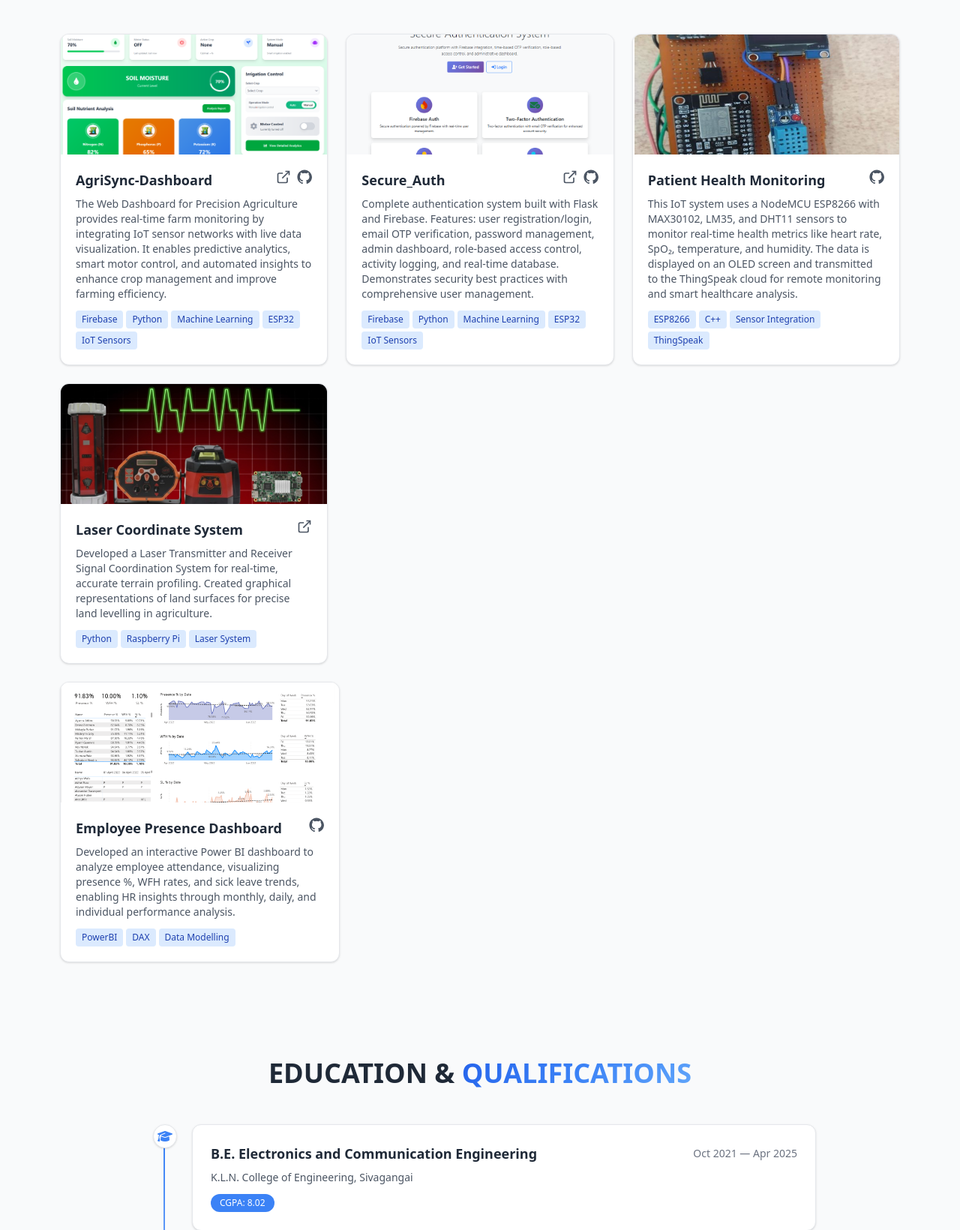
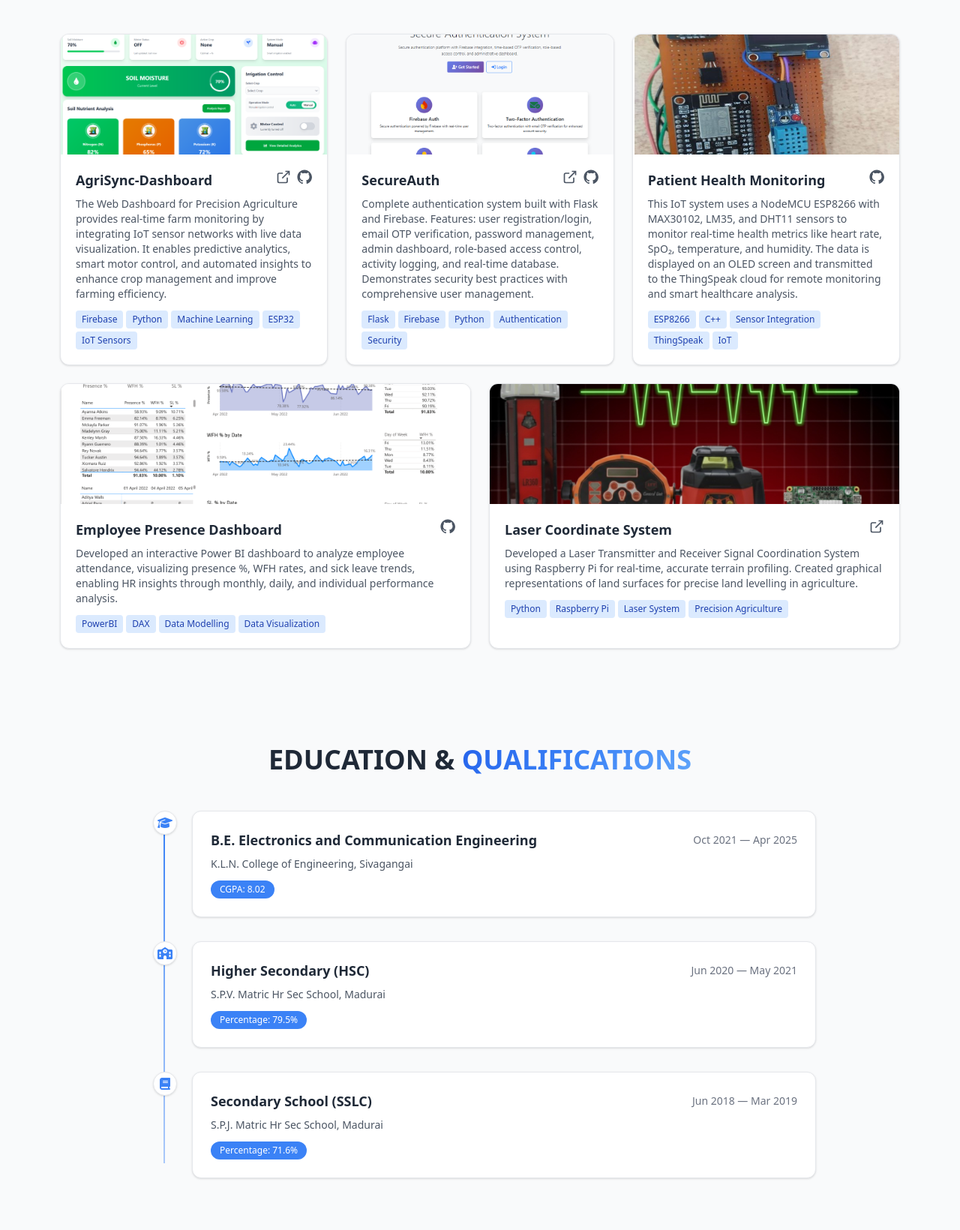
Before and after one commit to Prasanna-NR/Portfolio_Prasanna, a Flask app: page / in a window 1280 px wide. Shown: the part 1912-3552 px from the top of the page at 75% size. Run offline with Flask 3, Linux system fonts and the light colour scheme; some libraries are stand-ins or nearby versions.

Commit message:
Updated portfolio with correct projects order

```diff
--- a/templates/index.html
+++ b/templates/index.html
@@ -228,10 +228,10 @@
   <div class="space-y-6">
     <!-- First Row - 3 Projects -->
     <div class="grid md:grid-cols-3 gap-6">
-          <!-- Project 1 (AgriSync-Dashboard) -->
+      <!-- Project 1: AgriSync-Dashboard -->
       <article class="bg-white dark:bg-gray-800 rounded-xl shadow overflow-hidden border border-gray-200 dark:border-gray-700 transition-all duration-300 hover:scale-105">
         <div class="h-40 bg-gray-100 dark:bg-gray-700 relative">
-              <img src="{{ url_for('static', filename='images/Agrisync.png') }}" alt="Project1" class="w-full h-full object-cover">
+          <img src="{{ url_for('static', filename='images/Agrisync.png') }}" alt="AgriSync-Dashboard" class="w-full h-full object-cover">
         </div>
         <div class="p-5">
           <div class="flex justify-between items-start mb-2">
@@ -251,8 +251,7 @@
               </a>
             </div>
           </div>
-              <p class="text-sm text-gray-600 dark:text-gray-300 leading-justify">The Web Dashboard for Precision Agriculture provides real-time farm monitoring by integrating IoT sensor networks with live data visualization.
-                It enables predictive analytics, smart motor control, and automated insights to enhance crop management and improve farming efficiency.</p>
+          <p class="text-sm text-gray-600 dark:text-gray-300 leading-justify">The Web Dashboard for Precision Agriculture provides real-time farm monitoring by integrating IoT sensor networks with live data visualization. It enables predictive analytics, smart motor control, and automated insights to enhance crop management and improve farming efficiency.</p>
           <div class="mt-3 flex flex-wrap gap-1">
             <span class="px-2 py-1 bg-blue-100 dark:bg-blue-900 text-blue-800 dark:text-blue-200 rounded text-xs">Firebase</span>
             <span class="px-2 py-1 bg-blue-100 dark:bg-blue-900 text-blue-800 dark:text-blue-200 rounded text-xs">Python</span>
@@ -263,14 +262,14 @@
         </div>
       </article>
 
-
+      <!-- Project 2: SecureAuth -->
       <article class="bg-white dark:bg-gray-800 rounded-xl shadow overflow-hidden border border-gray-200 dark:border-gray-700 transition-all duration-300 hover:scale-105">
         <div class="h-40 bg-gray-100 dark:bg-gray-700 relative">
-              <img src="{{ url_for('static', filename='images/secureauth.png') }}" alt="Project1" class="w-full h-full object-cover">
+          <img src="{{ url_for('static', filename='images/secureauth.png') }}" alt="SecureAuth" class="w-full h-full object-cover">
         </div>
         <div class="p-5">
           <div class="flex justify-between items-start mb-2">
-                <h3 class="text-lg font-semibold text-gray-800 dark:text-white">Secure_Auth</h3>
+            <h3 class="text-lg font-semibold text-gray-800 dark:text-white">SecureAuth</h3>
             <div class="flex gap-2">
               <a href="https://secureauth-app.vercel.app/" target="_blank" class="text-gray-600 hover:text-blue-600 dark:text-gray-400 dark:hover:text-blue-400 transition-colors" title="Live Website">
                 <svg width="20" height="20" viewBox="0 0 24 24" fill="none" stroke="currentColor" stroke-width="2">
@@ -288,19 +287,19 @@
           </div>
           <p class="text-sm text-gray-600 dark:text-gray-300 leading-justify">Complete authentication system built with Flask and Firebase. Features: user registration/login, email OTP verification, password management, admin dashboard, role-based access control, activity logging, and real-time database. Demonstrates security best practices with comprehensive user management.</p>
           <div class="mt-3 flex flex-wrap gap-1">
+            <span class="px-2 py-1 bg-blue-100 dark:bg-blue-900 text-blue-800 dark:text-blue-200 rounded text-xs">Flask</span>
             <span class="px-2 py-1 bg-blue-100 dark:bg-blue-900 text-blue-800 dark:text-blue-200 rounded text-xs">Firebase</span>
             <span class="px-2 py-1 bg-blue-100 dark:bg-blue-900 text-blue-800 dark:text-blue-200 rounded text-xs">Python</span>
-                <span class="px-2 py-1 bg-blue-100 dark:bg-blue-900 text-blue-800 dark:text-blue-200 rounded text-xs">Machine Learning</span>
-                <span class="px-2 py-1 bg-blue-100 dark:bg-blue-900 text-blue-800 dark:text-blue-200 rounded text-xs">ESP32</span>
-                <span class="px-2 py-1 bg-blue-100 dark:bg-blue-900 text-blue-800 dark:text-blue-200 rounded text-xs">IoT Sensors</span>
+            <span class="px-2 py-1 bg-blue-100 dark:bg-blue-900 text-blue-800 dark:text-blue-200 rounded text-xs">Authentication</span>
+            <span class="px-2 py-1 bg-blue-100 dark:bg-blue-900 text-blue-800 dark:text-blue-200 rounded text-xs">Security</span>
           </div>
         </div>
       </article>
 
-          <!-- Project 3 (Patient Health Monitoring) -->
+      <!-- Project 3: Patient Health Monitoring -->
       <article class="bg-white dark:bg-gray-800 rounded-xl shadow overflow-hidden border border-gray-200 dark:border-gray-700 transition-all duration-300 hover:scale-105">
         <div class="h-40 bg-gray-100 dark:bg-gray-700 relative">
-              <img src="{{ url_for('static', filename='images/mini_project.png') }}" alt="PatientHealth" class="w-full h-full object-cover">
+          <img src="{{ url_for('static', filename='images/mini_project.png') }}" alt="Patient Health Monitoring" class="w-full h-full object-cover">
         </div>
         <div class="p-5">
           <div class="flex justify-between items-start mb-2">
@@ -319,14 +318,42 @@
             <span class="px-2 py-1 bg-blue-100 dark:bg-blue-900 text-blue-800 dark:text-blue-200 rounded text-xs">C++</span>
             <span class="px-2 py-1 bg-blue-100 dark:bg-blue-900 text-blue-800 dark:text-blue-200 rounded text-xs">Sensor Integration</span>
             <span class="px-2 py-1 bg-blue-100 dark:bg-blue-900 text-blue-800 dark:text-blue-200 rounded text-xs">ThingSpeak</span>
+            <span class="px-2 py-1 bg-blue-100 dark:bg-blue-900 text-blue-800 dark:text-blue-200 rounded text-xs">IoT</span>
+          </div>
+        </div>
+      </article>
+    </div>
+
+    <!-- Second Row - 2 Projects -->
+    <div class="grid md:grid-cols-2 gap-6">
+      <!-- Project 4: Employee Presence Dashboard -->
+      <article class="bg-white dark:bg-gray-800 rounded-xl shadow overflow-hidden border border-gray-200 dark:border-gray-700 transition-all duration-300 hover:scale-105">
+        <div class="h-40 bg-gray-100 dark:bg-gray-700 relative">
+          <img src="{{ url_for('static', filename='images/power_BI.png') }}" alt="Employee Presence Dashboard" class="w-full h-full object-cover">
+        </div>
+        <div class="p-5">
+          <div class="flex justify-between items-start mb-2">
+            <h3 class="text-lg font-semibold text-gray-800 dark:text-white">Employee Presence Dashboard</h3>
+            <a href="https://github.com/Prasanna-NR/Employee_Presence_Analysis" target="_blank" class="text-gray-600 hover:text-gray-900 dark:text-gray-400 dark:hover:text-white transition-colors" title="View on GitHub">
+              <svg width="20" height="20" viewBox="0 0 24 24" fill="currentColor">
+                <path d="M12 .5C5.65.5.5 5.66.5 12.01c0 5.12 3.32 9.46 7.94 10.98.58.1.79-.25.79-.56 0-.28-.01-1.02-.01-2-3.23.71-3.91-1.56-3.91-1.56-.53-1.36-1.28-1.72-1.28-1.72-1.05-.72.08-.71.08-.71 1.17.08 1.79 1.2 1.79 1.2 1.03 1.76 2.7 1.25 3.36.96.11-.75.4-1.25.72-1.54-2.58-.29-5.29-1.29-5.29-5.74 0-1.27.46-2.31 1.22-3.13-.12-.3-.53-1.52.12-3.17 0 0 .99-.32 3.25 1.19a11.2 11.2 0 0 1 5.91 0c2.26-1.51 3.24-1.19 3.24-1.19.65 1.65.24 2.87.12 3.17.76.82 1.22 1.86 1.22 3.13 0 4.46-2.72 5.44-5.31 5.72.41.35.77 1.05.77 2.12 0 1.53-.01 2.77-.01 3.15 0 .31.21.67.80.56 4.62-1.52 7.94-5.86 7.94-10.98C23.5 5.66 18.35.5 12 .5z"/>
+              </svg>
+            </a>
+          </div>
+          <p class="text-sm text-gray-600 dark:text-gray-300 leading-justify">Developed an interactive Power BI dashboard to analyze employee attendance, visualizing presence %, WFH rates, and sick leave trends, enabling HR insights through monthly, daily, and individual performance analysis.</p>
+          <div class="mt-3 flex flex-wrap gap-1">
+            <span class="px-2 py-1 bg-blue-100 dark:bg-blue-900 text-blue-800 dark:text-blue-200 rounded text-xs">PowerBI</span>
+            <span class="px-2 py-1 bg-blue-100 dark:bg-blue-900 text-blue-800 dark:text-blue-200 rounded text-xs">DAX</span>
+            <span class="px-2 py-1 bg-blue-100 dark:bg-blue-900 text-blue-800 dark:text-blue-200 rounded text-xs">Data Modelling</span>
+            <span class="px-2 py-1 bg-blue-100 dark:bg-blue-900 text-blue-800 dark:text-blue-200 rounded text-xs">Data Visualization</span>
           </div>
         </div>
       </article>
 
-          <!-- Project 3 (Laser Transmitter) -->
+      <!-- Project 5: Laser Coordinate System -->
       <article class="bg-white dark:bg-gray-800 rounded-xl shadow overflow-hidden border border-gray-200 dark:border-gray-700 transition-all duration-300 hover:scale-105">
         <div class="h-40 bg-gray-100 dark:bg-gray-700 relative">
-              <img src="{{ url_for('static', filename='images/laser.jpeg') }}" alt="Project3" class="w-full h-full object-cover">
+          <img src="{{ url_for('static', filename='images/laser.jpeg') }}" alt="Laser Coordinate System" class="w-full h-full object-cover">
         </div>
         <div class="p-5">
           <div class="flex justify-between items-start mb-2">
@@ -339,48 +366,18 @@
               </svg>
             </a>
           </div>
-              <p class="text-sm text-gray-600 dark:text-gray-300 leading-justify">Developed a Laser Transmitter and Receiver Signal Coordination System for real-time, accurate terrain profiling. Created graphical representations of land surfaces for precise land levelling in agriculture.</p>
+          <p class="text-sm text-gray-600 dark:text-gray-300 leading-justify">Developed a Laser Transmitter and Receiver Signal Coordination System using Raspberry Pi for real-time, accurate terrain profiling. Created graphical representations of land surfaces for precise land levelling in agriculture.</p>
           <div class="mt-3 flex flex-wrap gap-1">
             <span class="px-2 py-1 bg-blue-100 dark:bg-blue-900 text-blue-800 dark:text-blue-200 rounded text-xs">Python</span>
             <span class="px-2 py-1 bg-blue-100 dark:bg-blue-900 text-blue-800 dark:text-blue-200 rounded text-xs">Raspberry Pi</span>
             <span class="px-2 py-1 bg-blue-100 dark:bg-blue-900 text-blue-800 dark:text-blue-200 rounded text-xs">Laser System</span>
-              </div>
-            </div>
-          </article>
-        </div>
-
-        <!-- Second Row - 1 Project (Left aligned) -->
-        <div class="flex justify-start">
-          <div class="w-full md:w-1/3">
-            <!-- Project 4 (Power BI project) -->
-            <article class="bg-white dark:bg-gray-800 rounded-xl shadow overflow-hidden border border-gray-200 dark:border-gray-700 transition-all duration-300 hover:scale-105">
-              <div class="h-40 bg-gray-100 dark:bg-gray-700 relative">
-                <img src="{{ url_for('static', filename='images/power_BI.png') }}" alt="Project2" class="w-full h-full object-cover">
-              </div>
-              <div class="p-5">
-                <div class="flex justify-between items-start mb-2">
-                  <h3 class="text-lg font-semibold text-gray-800 dark:text-white">Employee Presence Dashboard</h3>
-                  <a href="https://github.com/Prasanna-NR/Employee_Presence_Analysis" target="_blank" class="text-gray-600 hover:text-gray-900 dark:text-gray-400 dark:hover:text-white transition-colors" title="View on GitHub">
-                    <svg width="20" height="20" viewBox="0 0 24 24" fill="currentColor">
-                      <path d="M12 .5C5.65.5.5 5.66.5 12.01c0 5.12 3.32 9.46 7.94 10.98.58.1.79-.25.79-.56 0-.28-.01-1.02-.01-2-3.23.71-3.91-1.56-3.91-1.56-.53-1.36-1.28-1.72-1.28-1.72-1.05-.72.08-.71.08-.71 1.17.08 1.79 1.2 1.79 1.2 1.03 1.76 2.7 1.25 3.36.96.11-.75.4-1.25.72-1.54-2.58-.29-5.29-1.29-5.29-5.74 0-1.27.46-2.31 1.22-3.13-.12-.3-.53-1.52.12-3.17 0 0 .99-.32 3.25 1.19a11.2 11.2 0 0 1 5.91 0c2.26-1.51 3.24-1.19 3.24-1.19.65 1.65.24 2.87.12 3.17.76.82 1.22 1.86 1.22 3.13 0 4.46-2.72 5.44-5.31 5.72.41.35.77 1.05.77 2.12 0 1.53-.01 2.77-.01 3.15 0 .31.21.67.80.56 4.62-1.52 7.94-5.86 7.94-10.98C23.5 5.66 18.35.5 12 .5z"/>
-                    </svg>
-                  </a>
-                </div>
-                <p class="text-sm text-gray-600 dark:text-gray-300 leading-justify"> Developed an interactive Power BI dashboard to analyze employee attendance, visualizing
- presence %, WFH rates, and sick leave trends, enabling HR insights through monthly, daily, and
- individual performance analysis.</p>
-                <div class="mt-3 flex flex-wrap gap-1">
-                  <span class="px-2 py-1 bg-blue-100 dark:bg-blue-900 text-blue-800 dark:text-blue-200 rounded text-xs">PowerBI</span>
-                  <span class="px-2 py-1 bg-blue-100 dark:bg-blue-900 text-blue-800 dark:text-blue-200 rounded text-xs">DAX</span>
-                  <span class="px-2 py-1 bg-blue-100 dark:bg-blue-900 text-blue-800 dark:text-blue-200 rounded text-xs">Data Modelling</span>
+            <span class="px-2 py-1 bg-blue-100 dark:bg-blue-900 text-blue-800 dark:text-blue-200 rounded text-xs">Precision Agriculture</span>
           </div>
         </div>
       </article>
     </div>
   </div>
-      </div>
 </section>
-
 
 <!-- EDUCATION -->
 <!DOCTYPE html>
```
Lines whose indentation alone changed are shown as unchanged.
